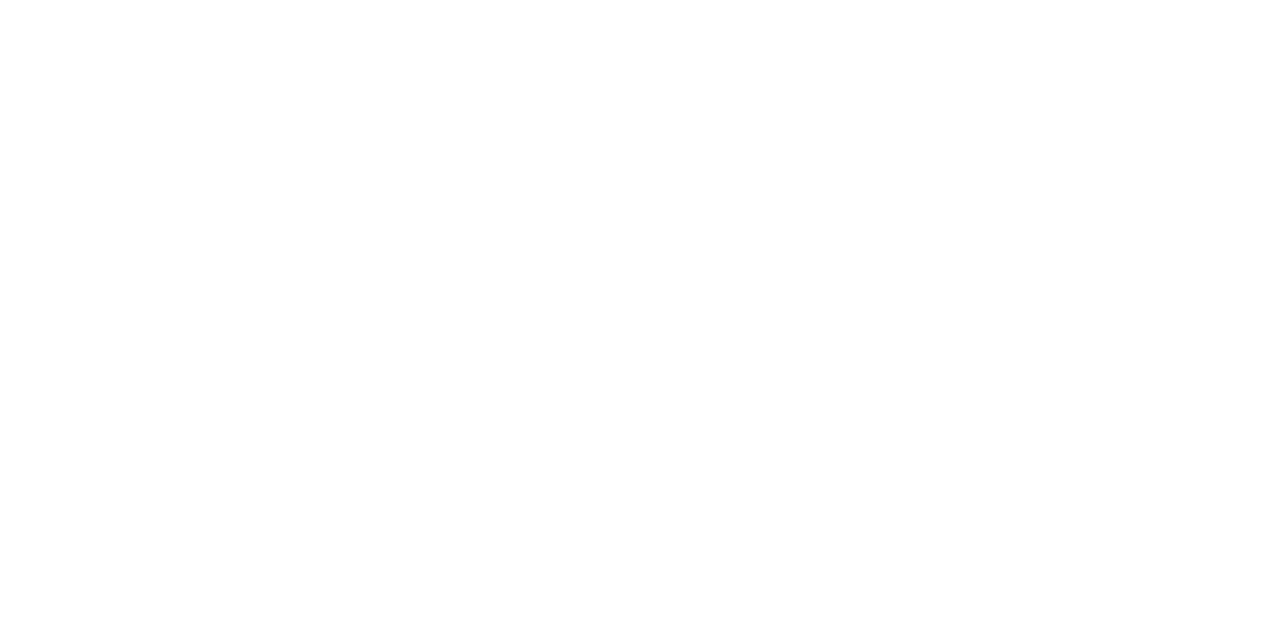
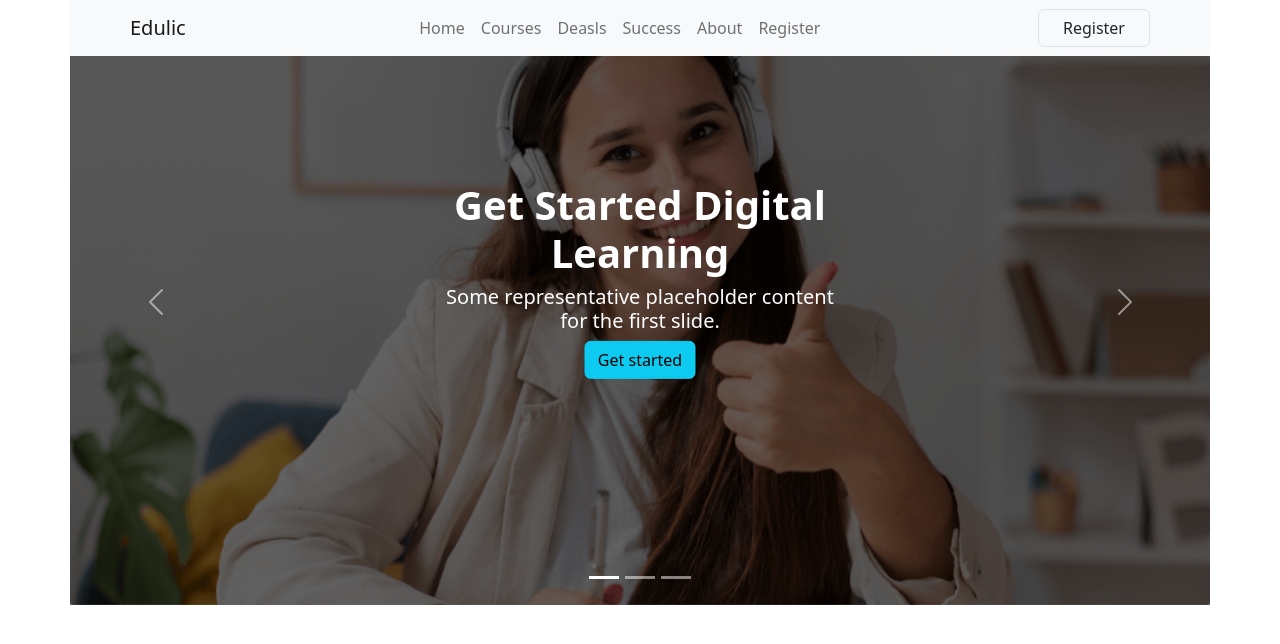
Before and after one commit to AliMasud05/Edulic, a plain HTML site: page index.html in a window 1280 px wide. Drawn offline with nearby package versions, Linux system fonts and the light colour scheme.

Commit message:
carousel-complete

```diff
--- a/index.html
+++ b/index.html
@@ -1,22 +1,158 @@
 <!DOCTYPE html>
 <html lang="en">
   <head>
-    <meta charset="UTF-8">
-    <meta http-equiv="X-UA-Compatible" content="IE=edge">
-    <meta name="viewport" content="width=device-width, initial-scale=1.0">
+    <meta charset="UTF-8" />
+    <meta http-equiv="X-UA-Compatible" content="IE=edge" />
+    <meta name="viewport" content="width=device-width, initial-scale=1.0" />
     <!-- bootstrap-css -->
-    <link href="https://cdn.jsdelivr.net/npm/bootstrap@5.2.0/dist/css/bootstrap.min.css" rel="stylesheet" integrity="sha384-gH2yIJqKdNHPEq0n4Mqa/HGKIhSkIHeL5AyhkYV8i59U5AR6csBvApHHNl/vI1Bx" crossorigin="anonymous">
+    <link
+      href="https://cdn.jsdelivr.net/npm/bootstrap@5.2.0/dist/css/bootstrap.min.css"
+      rel="stylesheet"
+      integrity="sha384-gH2yIJqKdNHPEq0n4Mqa/HGKIhSkIHeL5AyhkYV8i59U5AR6csBvApHHNl/vI1Bx"
+      crossorigin="anonymous"
+    />
+    <!-- fontawsome -->
+    <script
+      src="https://kit.fontawesome.com/8a4f4c7ea4.js"
+      crossorigin="anonymous"
+    ></script>
+
     <!-- custom-css -->
-    <link rel="stylesheet" href="style.css">
+    <link rel="stylesheet" href="style.css" />
+
     <title>Edulic</title>
   </head>
   <body>
 
+       <nav class="container navbar navbar-expand-md navbar-white bg-light fixed-top">
+          <div class="container-fluid mx-5">
+            <a class="navbar-brand" href="javascript:void(0)">Edulic</a>
+            <button
+              class="navbar-toggler"
+              type="button"
+              data-bs-toggle="collapse"
+              data-bs-target="#mynavbar"
+            >
+              <span class="navbar-toggler-icon"></span>
+            </button>
+            <div class="collapse navbar-collapse" id="mynavbar">
+              <ul class="navbar-nav mx-auto">
+                <li class="nav-item">
+                  <a class="nav-link" href="">Home</a>
+                </li>
+                <li class="nav-item">
+                  <a class="nav-link" href="">Courses</a>
+                </li>
+                <li class="nav-item">
+                  <a class="nav-link" href="">Deasls</a>
+                </li>
+                <li class="nav-item">
+                  <a class="nav-link" href="">Success</a>
+                </li>
+                <li class="nav-item">
+                  <a class="nav-link" href="">About</a>
+                </li>
+                <li class="nav-item">
+                  <a class="nav-link" href="">Register</a>
+                </li>
+              </ul>
+              <a class="btn border px-4" href="">Register</a>
+            </div>
+          </div>
+        </nav>
+
+    <!--carousel  -->
+    <div class="container px-0">
+      <div
+        id="carouselExampleCaptions"
+        class="carousel slide"
+        data-bs-ride="false"
+      >
+        <div class="carousel-indicators">
+          <button
+            type="button"
+            data-bs-target="#carouselExampleCaptions"
+            data-bs-slide-to="0"
+            class="active"
+            aria-current="true"
+            aria-label="Slide 1"
+          ></button>
+          <button
+            type="button"
+            data-bs-target="#carouselExampleCaptions"
+            data-bs-slide-to="1"
+            aria-label="Slide 2"
+          ></button>
+          <button
+            type="button"
+            data-bs-target="#carouselExampleCaptions"
+            data-bs-slide-to="2"
+            aria-label="Slide 3"
+          ></button>
+        </div>
+        <div class="carousel-inner">
+          <div class="carousel-item position-relative active">
+            <img src="./images/cover/cover-1.png" class="d-block w-100
+            alt="...">
+
+            <div
+              class="carousel-caption d-none d-md-block position-absolute  start-50 top-50 translate-middle"
+            >
+              <h1 class="fw-bold">
+                Get Started Digital <br />
+                Learning
+              </h1>
+              <p class="h5">
+                Some representative placeholder content for the first slide.
+              </p>
+              <a class="btn btn-info" href="#">Get started</a>
+            </div>
+          </div>
+          <div class="carousel-item">
+            <img
+              src="./images/cover/cover-2.jpg"
+              class="d-block w-100 h-100"
+              alt="..."
+            />
+          </div>
+          <div class="carousel-item">
+            <img
+              src="./images/cover/cover-3.jpg"
+              class="d-block w-100"
+              alt="..."
+            />
+          </div>
+        </div>
+        <button
+          class="carousel-control-prev"
+          type="button"
+          data-bs-target="#carouselExampleCaptions"
+          data-bs-slide="prev"
+        >
+          <span class="carousel-control-prev-icon" aria-hidden="true"></span>
+          <span class="visually-hidden">Previous</span>
+        </button>
+        <button
+          class="carousel-control-next"
+          type="button"
+          data-bs-target="#carouselExampleCaptions"
+          data-bs-slide="next"
+        >
+          <span class="carousel-control-next-icon" aria-hidden="true"></span>
+          <span class="visually-hidden">Next</span>
+        </button>
+      </div>
+    </div>
+    <!-- caruosel-end -->
 
 
 
 
     <!-- js-cdn  -->
-   <script src="https://cdn.jsdelivr.net/npm/bootstrap@5.2.0/dist/js/bootstrap.bundle.min.js" integrity="sha384-A3rJD856KowSb7dwlZdYEkO39Gagi7vIsF0jrRAoQmDKKtQBHUuLZ9AsSv4jD4Xa" crossorigin="anonymous"></script>
+    <script
+      src="https://cdn.jsdelivr.net/npm/bootstrap@5.2.0/dist/js/bootstrap.bundle.min.js"
+      integrity="sha384-A3rJD856KowSb7dwlZdYEkO39Gagi7vIsF0jrRAoQmDKKtQBHUuLZ9AsSv4jD4Xa"
+      crossorigin="anonymous"
+    ></script>
   </body>
 </html>
--- a/style.css
+++ b/style.css
@@ -0,0 +1,18 @@
+.carousel-item{
+
+    max-height: 55rem;
+}
+.carousel-inner::before{
+    content: "";
+    position: absolute;
+    width: 100%;
+    height: 100%;
+    top: 0;
+    left: 0;
+    background-color: rgb(0,0,0,0.6);
+    z-index: 1;
+}
+.carousel-caption {
+
+    z-index: 2;
+}
```
Also changed, not shown: images/company/01.png (added), images/company/2.png (added), images/company/3.png (added), images/company/4.png (added), images/company/5.png (added), images/company/6.png (added), images/cover/cover-2.jpg, images/cover/cover-3.jpg. Lines whose indentation alone changed are shown as unchanged.
